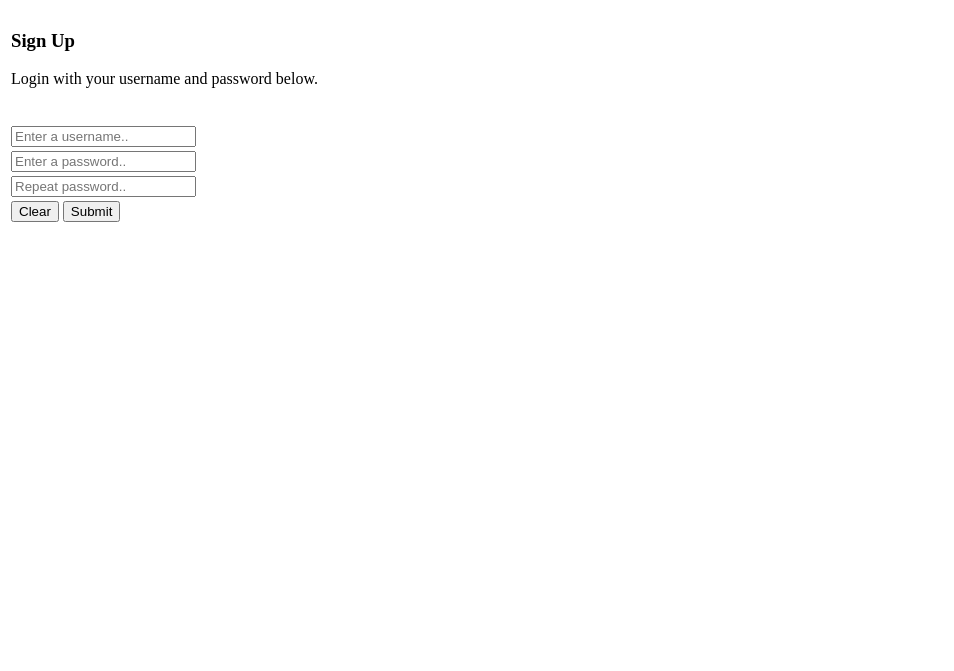
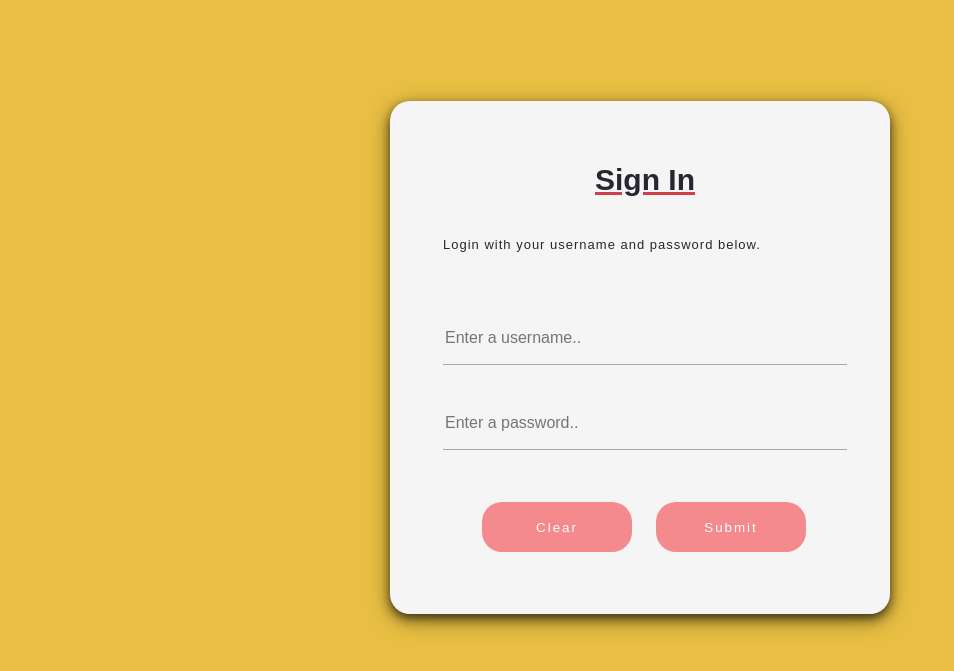
Before and after one commit to vannoto/overlook, a PHP site: page /login.html in a window 1280 px wide. Shown: the top 671 px of the page, without its empty margins (0-954 px from the left). Run offline with PHP 8.4, Linux system fonts and the light colour scheme.

Commit message:
Add files via upload

```diff
--- /dev/null
+++ b/overlook_v3/login.css
@@ -0,0 +1,94 @@
+/* Color Schemes
+#ea5c5c; #f4898e; #fede55; #e8bf42
+*/
+
+html {
+    max-height: 100%;
+    max-width: 100%;
+}
+
+body {
+    background: #e8bf42;
+}
+
+h3 {
+    text-align: center;
+    font-family: sans-serif;
+    font-size: 30px;
+    text-decoration: underline;
+    text-decoration-color: #D33F49;
+    color: #262730;
+    padding-bottom: 10px;
+}
+
+p {
+    font-family: sans-serif;
+    color: #262730;
+    letter-spacing: 1px;
+    font-size: small;
+}
+
+form {
+    background: whitesmoke;
+    border: none;
+    box-shadow: 0 4px 8px 0 rgba(0, 0, 0, 0.50), 0 6px 20px 0 rgba(0, 0, 0, 0.50);
+    border-radius: 20px;
+    width: 500px;
+    display: block;
+    margin-left: auto;
+    margin-right: auto;
+    margin-top: 8%;
+}
+
+label {
+    font-family: sans-serif;
+    color: #262730;
+}
+
+input[type="text"], input[type="password"] {
+    width: 400px;
+    background-color: whitesmoke;
+    height: 50px;
+    font-size: 12pt;
+    border: none;
+    border-bottom: 1px solid darkgray;
+}
+
+input:focus, input:active {
+    outline: none;
+}
+
+table {
+    padding-top: 20px;
+    padding-bottom: 40px;
+    padding-left: 50px;
+    padding-right: 50px;
+}
+
+td {
+    padding-top: 10px;
+    padding-bottom: 20px;
+}
+
+td.buttons {
+    padding-left: 30px;
+}
+
+input[type="submit"], input[type="reset"]{
+    width: 150px;
+    height: 50px;
+    background-color: #f4898e;
+    font-size: 10pt;
+    color: white;
+    letter-spacing: 2px;
+    border: none;
+    border-radius: 20px;
+    cursor: pointer;
+    margin-top: 20px;
+    margin-left: 10px;
+    margin-right: 10px;
+}
+
+input[type="submit"]:hover, input[type="reset"]:hover{
+    background-color: #ea5c5c;
+}
--- a/overlook_v3/login.html
+++ b/overlook_v3/login.html
@@ -3,15 +3,15 @@
 <html>
 <head>
     <title> Login </title>
-    <script type ="text/javascript" src = "./overlook.js"></script>
-    <!--link rel = "stylesheet" type = "text/css" href = "./FormValidation.css"/-->
+    <link rel = "stylesheet" type = "text/css" href = "./login.css">
 </head>
 
 <body>
-    <form id = "textForm" method = "post" action = "#" onsubmit = "note.php" >
+    <form id = "textForm" method = "get"
+ action = "#" onsubmit = "return validate();">
     <table border = "0">
     <tr>
-        <td><h3>Sign Up</h3>
+        <td><h3>Sign In</h3>
         <p>Login with your username and password below.<br><br>
         </p></td>
     </tr>
@@ -22,9 +22,6 @@
         <td><input type = "password" name = "password" placeholder = "Enter a password.."/></td>
     </tr>
     <tr>
-        <td><input type = "password" name = "repeat" placeholder = "Repeat password.."/></td>
-    </tr>
-    <tr>
         <td class="buttons">
             <input type = "reset" value = "Clear" />
             <input type = "submit" value = "Submit" />
@@ -33,5 +30,6 @@
 
     </table>
     </form>
+      <script type ="text/javascript" src = "./login.js"></script>
 </body>
 </html>
--- a/overlook_v3/overlook.html
+++ b/overlook_v3/overlook.html
@@ -11,8 +11,8 @@
     <div class="header">
 
         <div class="register">
-            <button type="submit" name = "login" value="Submit" onclick = "./login.html">Login</button>
-            <button type="reset" name = "signup" value="Submit" onclick = "./signup.html">Sign Up</button>
+            <a href="login.html">Login</a>
+            <a href="signup.html">Sign Up </a>
         </div>
     </div>
 
```
Also changed, not shown: overlook_v3/login.js (added, +67 -0 lines), overlook_v3/note.php (+166 -26 lines), overlook_v3/overlook.css (+13 -1 lines), overlook_v3/signup.html (+4 -7 lines), overlook_v3/signup.js (added, +67 -0 lines), overlook_v3/validate.css (added, +48 -0 lines).
